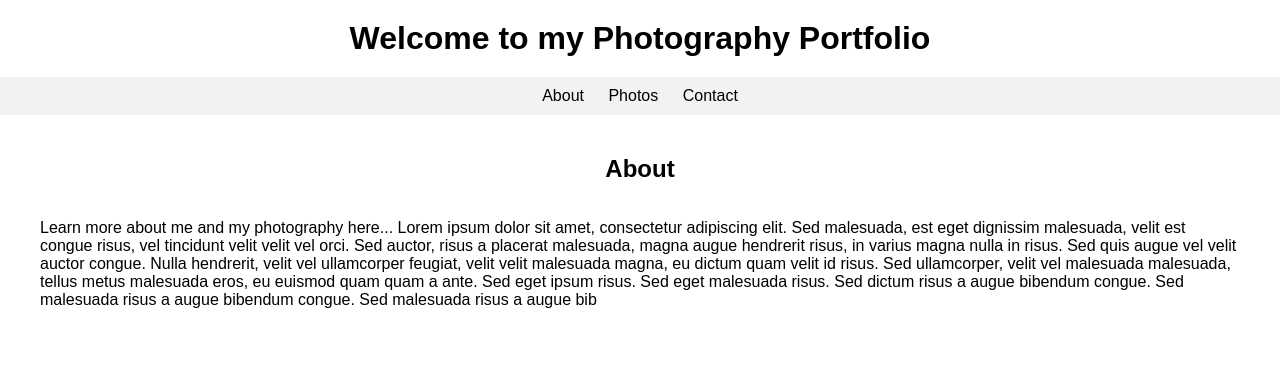
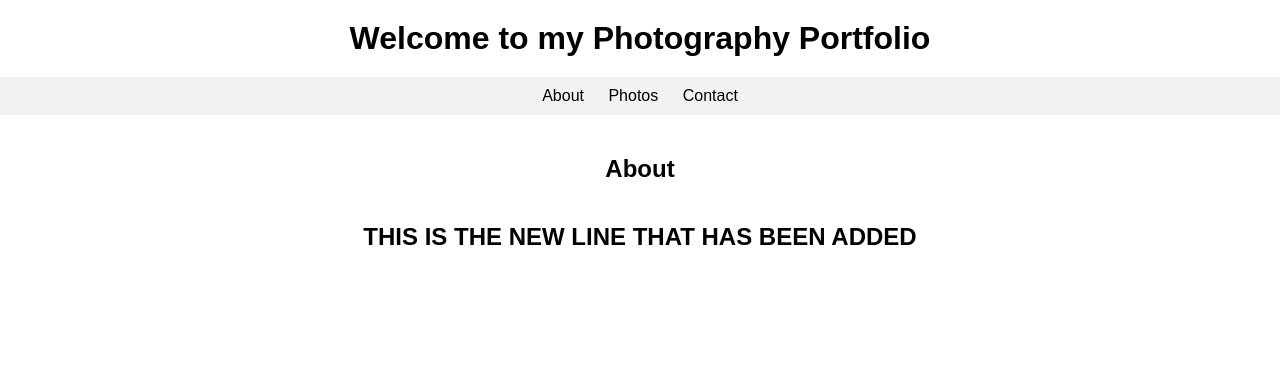
Before and after one commit to ayushkushwaha609/Git_practice, a plain HTML site: page index.html in a window 1280 px wide. Shown: the top 368 px of the page. Drawn offline with Linux system fonts and the light colour scheme.

Commit message:
added a new h1 in the index.html

```diff
--- a/index.html
+++ b/index.html
@@ -17,6 +17,8 @@
     </nav>
     <section id="about">
       <h2>About</h2>
+
+      <h1>THIS IS THE NEW LINE THAT HAS BEEN ADDED <br><br><br><br></h1>
       <p>Learn more about me and my photography here...
         Lorem ipsum dolor sit amet, consectetur adipiscing elit. Sed malesuada, est eget dignissim malesuada, velit est congue risus, vel tincidunt velit velit vel orci. Sed auctor, risus a placerat malesuada, magna augue hendrerit risus, in varius magna nulla in risus. Sed quis augue vel velit auctor congue. Nulla hendrerit, velit vel ullamcorper feugiat, velit velit malesuada magna, eu dictum quam velit id risus. Sed ullamcorper, velit vel malesuada malesuada, tellus metus malesuada eros, eu euismod quam quam a ante. Sed eget ipsum risus. Sed eget malesuada risus. Sed dictum risus a augue bibendum congue. Sed malesuada risus a augue bibendum congue. Sed malesuada risus a augue bib
       </p>
```
